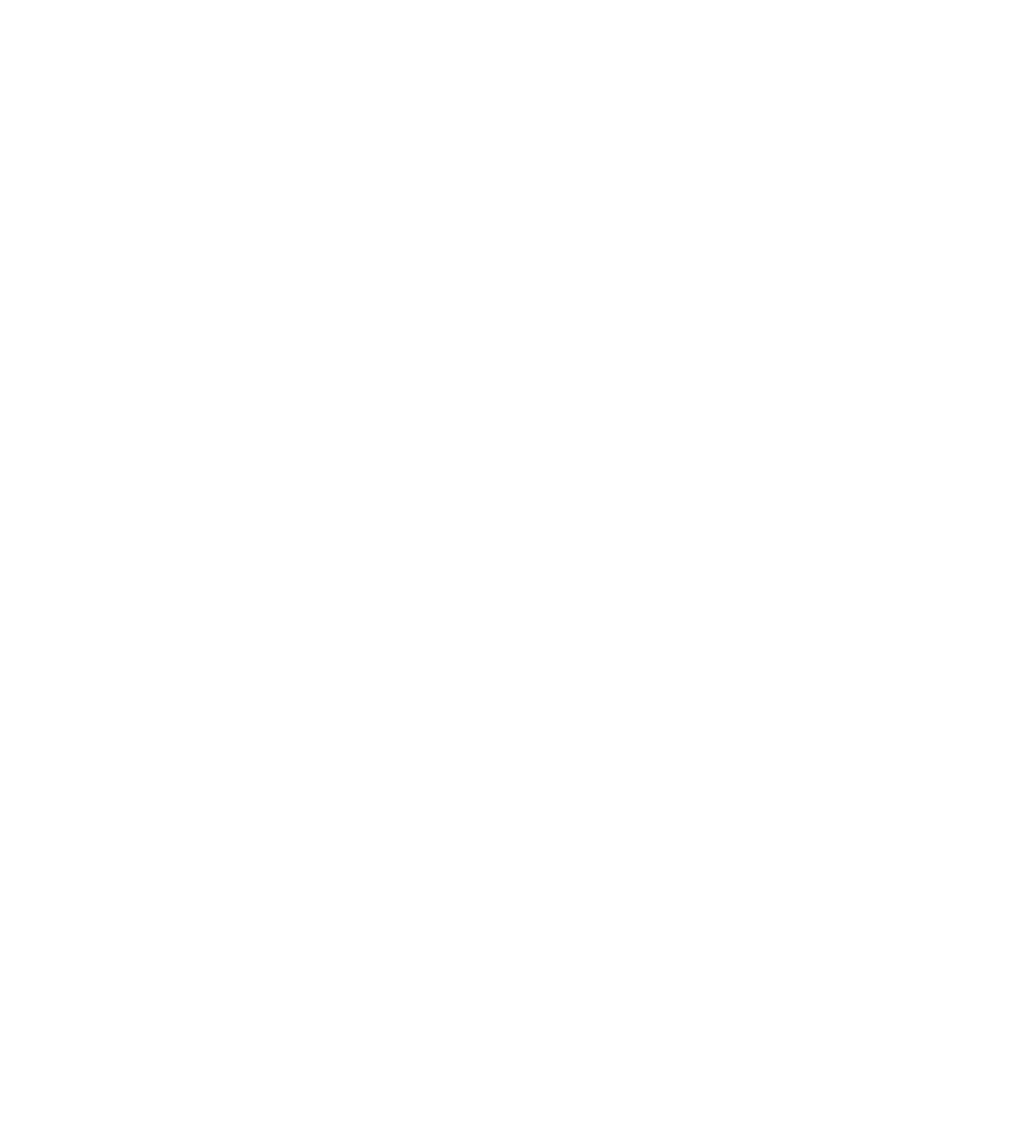
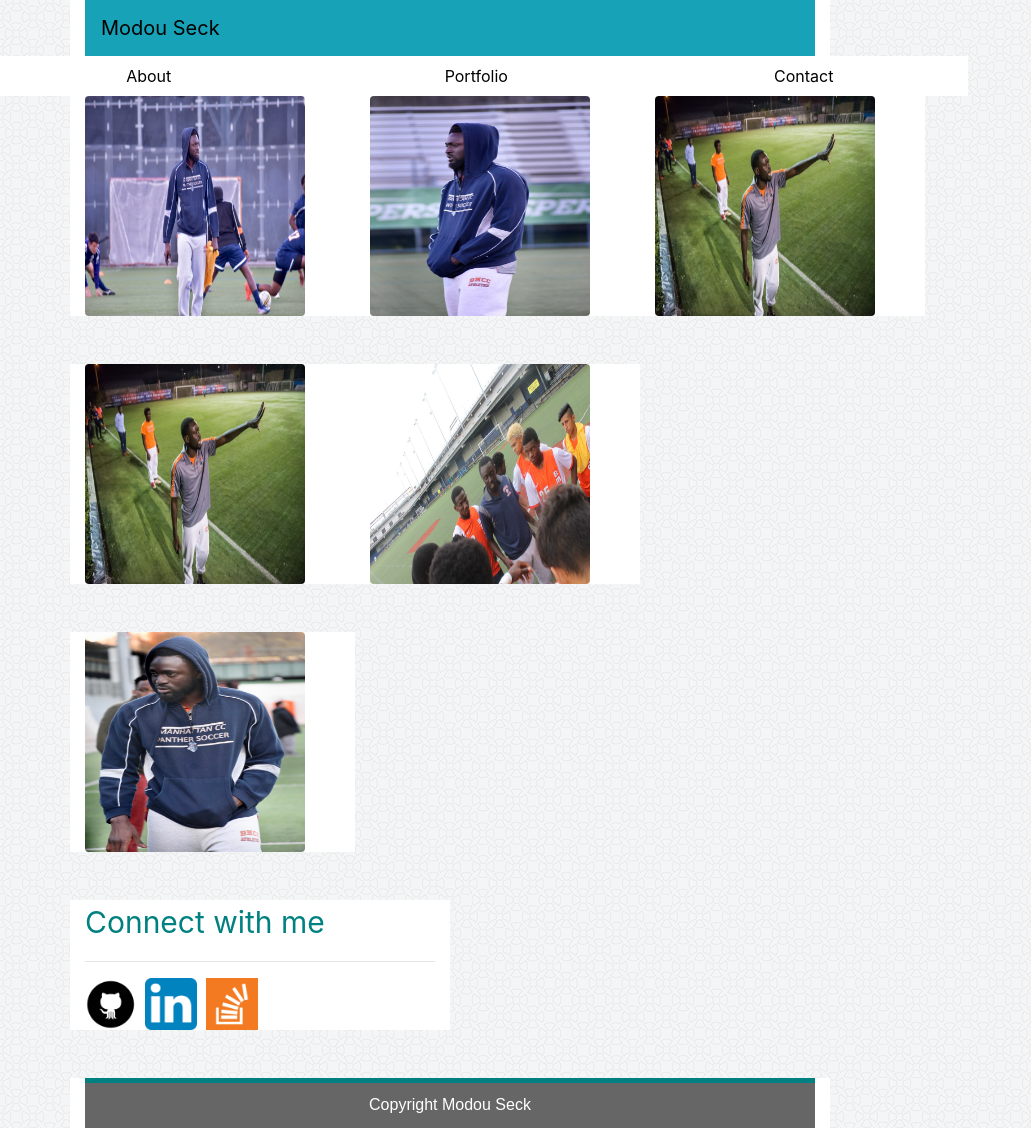
Before and after one commit to Laminevieira/Bootstrap-Portfolio, a plain HTML site: page portfolio.html in a window 1280 px wide. Shown: the whole page, without its empty margins (0-1031 px from the left). Before the commit the page ends 800 px from the top, so only its background shows below. Drawn offline with nearby package versions, Linux system fonts and the light colour scheme.

Commit message:
new update

```diff
--- a/assets/css /style.css
+++ b/assets/css1/style.css
@@ -49,3 +49,42 @@
     padding: 10px;
     font-family: 'Arial', "Helvetica Neue", Helvetica, sans-serif;
     overflow: hidden;}
+
+
+    .col-md-8 {
+        background-color: #ffffff;
+
+
+    }
+    .col-md-4 {
+        background-color: #ffffff;
+
+    }
+    #connect{
+        color: teal;
+        font-size: 30px;
+    }
+    .navbarnavbar-expand-lgnavbar-infp{
+        color: teal
+    }
+
+    h4{
+        color: teal;
+    }
+    .navbar{
+        color: teal;
+    }
+    .form-group{
+        color:#777777;
+    }
+
+    .display-4{
+        color: teal;
+
+    }
+    .col-md-2{
+        background-color: #ffffff;
+    }
+    .col-md-3{
+        background-color: #ffffff;
+    }
--- a/contact.html
+++ b/contact.html
@@ -12,7 +12,7 @@
 
     <link rel="stylesheet" href="https://maxcdn.bootstrapcdn.com/bootstrap/4.0.0/css/bootstrap.min.css" integrity="sha384-Gn5384xqQ1aoWXA+058RXPxPg6fy4IWvTNh0E263XmFcJlSAwiGgFAW/dAiS6JXm"
         crossorigin="anonymous">
-    <link rel="stylesheet" type="text/css" href="assets/css/style.css">
+    <link rel="stylesheet" href="./assets/css1/style.css">
 </head>
 
 <body>
@@ -26,6 +26,7 @@
             </div>
         </div>
     </div>
+    <br>
     <div class="container">
 
         <div class="row">
@@ -42,7 +43,7 @@
                         <a class="nav-link active" href="#">Portfolio</a>
                     </li>
             </div>
-            <div class="col-md-3">
+            <div class="col-md-2">
                 <ul class="nav justify-content-center">
 
                     <li class="nav-item">
@@ -51,23 +52,24 @@
                 </ul>
             </div>
 
+
         </div>
-    </div>
 
-    <br>
-    <br>
+        <br>
+        <br>
 
-    <div class="container">
+        <div class="container"></div>
         <div class="row">
             <div class="col-md-8">
-                 <div class="text-success">Contact
+                <div class="text">
+                    <h4> Contact</h4>
                 </div>
             </div>
         </div>
-    </div>
 
 
-    <form>
+
+        <!-- <form>
         <div class="container">
             <div class="row">
                 <div class="log-md-8">
@@ -93,17 +95,68 @@
                                         </div>
                                     </div>
                                 </div>
-                            </div>
+                            </div> -->
+        <div class="row">
+            <div class="col-md-8">
+                <form>
+                    <div class="form-group">
+                        <label for="exampleFormControlInput1">Name</label>
+                        <input type="email" class="form-control" id="exampleFormControlInput1" placeholder="Jhon Doe">
+                    </div>
+                    <div class="form-group">
+                        <label for="exampleFormControlInput1">Email address</label>
+                        <input type="email" class="form-control" id="exampleFormControlInput1" placeholder="name@example.com">
+                    </div>
+                    <div class="form-group">
+                        <label for="exampleFormControlTextarea1">Message</label>
+                        <textarea class="form-control" id="exampleFormControlTextarea1" rows="6"></textarea>
+                    </div>
+                </form>
+
+                <div class="container">
+                    <div class="row">
+                        <div class="col-md-4">
+                            <section class="socialMedia">
+                                <div id="connect"> Connect with me
+                                    <hr>
+                                    <a href="https://github.com/Laminevieira" target="_blank">
+                                        <img class="hover-rotate" src="assets/images/github.png" alt="GitHub" height="52" width="52">
+                                    </a>
+
+                                    <a href="https://www.linkedin.com/in/modou-seck-345201158/" target="_blank">
+                                        <img class="hover-rotate" src="assets/images/linkedin.png" alt="linkedin" height="52" width="52">
+                                    </a>
+
+                                    <a href="https://stackexchange.com/users/12836523/modou-seck" target="_blank">
+                                        <img class="hover-rotate" src="assets/images/overflow.png" alt="stack" height="52" width="52">
+                                    </a>
+                                </div>
+                            </section>
+
+                        </div>
+                    </div>
+
+                    <br>
+                    <br>
+                    <br>
+
+                    <div class="row">
+                        <div class="col-md-12">
+                            <div class="footer"> Copyright Modou Seck
 
 
 
+                            </div>
                         </div>
                     </div>
                 </div>
-            </div>
 
 
 
+            </div>
+
+            </form>
         </div>
+</body>
 
-    </form>
+</html>
--- a/portfolio.html
+++ b/portfolio.html
@@ -0,0 +1,152 @@
+<!DOCTYPE html>
+<html lang="en-us">
+
+<head>
+
+    <meta charset="UTF-8">
+    <meta name="viewport" content="width=device-width, initial-scale=1">
+
+    <title>Bootstrap Portfolio</title>
+
+    <!-- Bootstrap CDN -->
+
+    <link rel="stylesheet" href="https://maxcdn.bootstrapcdn.com/bootstrap/4.0.0/css/bootstrap.min.css" integrity="sha384-Gn5384xqQ1aoWXA+058RXPxPg6fy4IWvTNh0E263XmFcJlSAwiGgFAW/dAiS6JXm"
+        crossorigin="anonymous">
+    <link rel="stylesheet" href="./assets/css1/style.css">
+</head>
+
+<body>
+
+    <div class="container">
+        <div class="row">
+            <div class="col-md-8">
+                <nav class="navbar navbar-expand-lg navbar-infp bg-info">
+                    <a class="navbar-brand" href="#">Modou Seck</a>
+                </nav>
+            </div>
+        </div>
+    </div>
+    </div>
+
+
+    <div class="row">
+        <div class="col-md-3">
+            <ul class="nav justify-content-center">
+                <li class="nav-item">
+                    <a class="nav-link active" href="#">About</a>
+                </li>
+        </div>
+
+        <div class="col-md-3">
+            <ul class="nav justify-content-center">
+                <li class="nav-item">
+                    <a class="nav-link active" href="#">Portfolio</a>
+                </li>
+        </div>
+        <div class="col-md-3">
+            <ul class="nav justify-content-center">
+                <li class="nav-item">
+                    <a class="nav-link active" href="#">Contact</a>
+                </li>
+            </ul>
+        </div>
+
+    </div>
+    <div class="container">
+        <div class="row">
+            <div class="col-md-3">
+                <img src="assets/images/coaching1.JPEG" class="rounded" alt="Coaching" width="220" height="220">
+
+            </div>
+
+            <div class="col-md-3">
+                <img src="assets/images/coaching2.JPEG" class="rounded" alt="Coaching" width="220" height="220">
+
+            </div>
+
+            <div class="col-md-3">
+                <img src="assets/images/coaching4.JPEG" class="rounded" alt="Coaching" width="220" height="220">
+
+            </div>
+        </div>
+        <br>
+        <br>
+        <div class="row">
+            <div class="col-md-3">
+                <img src="assets/images/coaching4.JPEG" class="rounded" alt="Coaching" width="220" height="220">
+
+            </div>
+            <div class="col-md-3">
+                <img src="assets/images/coaching5.JPEG" class="rounded" alt="Coaching" width="220" height="220">
+
+            </div>
+        </div>
+        <br>
+        <br>
+        <div class="row">
+            <div class="col-md-3">
+                <img src="assets/images/coaching6.JPEG" class="rounded" alt="Coaching" width="220" height="220">
+
+            </div>
+        </div>
+    <br>
+    <br>
+
+        <div class="row">
+            <div class="col-md-4">
+                <section class="socialMedia">
+                    <div id="connect"> Connect with me
+                        <hr>
+                        <a href="https://github.com/Laminevieira" target="_blank">
+                            <img class="hover-rotate" src="assets/images/github.png" alt="GitHub" height="52" width="52">
+                        </a>
+
+                        <a href="https://www.linkedin.com/in/modou-seck-345201158/" target="_blank">
+                            <img class="hover-rotate" src="assets/images/linkedin.png" alt="linkedin" height="52" width="52">
+                        </a>
+
+                        <a href="https://stackexchange.com/users/12836523/modou-seck" target="_blank">
+                            <img class="hover-rotate" src="assets/images/overflow.png" alt="stack" height="52" width="52">
+                        </a>
+                    </div>
+                </section>
+
+            </div>
+        </div>
+        <br>
+        <br>
+
+
+
+        <div class="row">
+            <div class="col-md-8">
+                <div class="footer"> Copyright Modou Seck
+                    <style>
+                        .footer {
+                            border-top: 05px solid teal;
+                            position: relative;
+                            margin: 0;
+                            margin-left: unset;
+                            bottom: 0;
+                            right: 0;
+                            width: 100%;
+                            height: 50px;
+                            background-color: #666666;
+                            color: white;
+                            text-align: center;
+                            padding: 10px;
+                            font-family: 'Arial', "Helvetica Neue", Helvetica, sans-serif;
+                            overflow: hidden;
+                        }
+                    </style>
+                </div>
+            </div>
+
+
+        </div>
+
+    </div>
+
+</body>
+
+</html>
```
Also changed, not shown: index.html (+9 -12 lines), assets/css1/reset.css (renamed from assets/css /reset.css), 2 other files.
